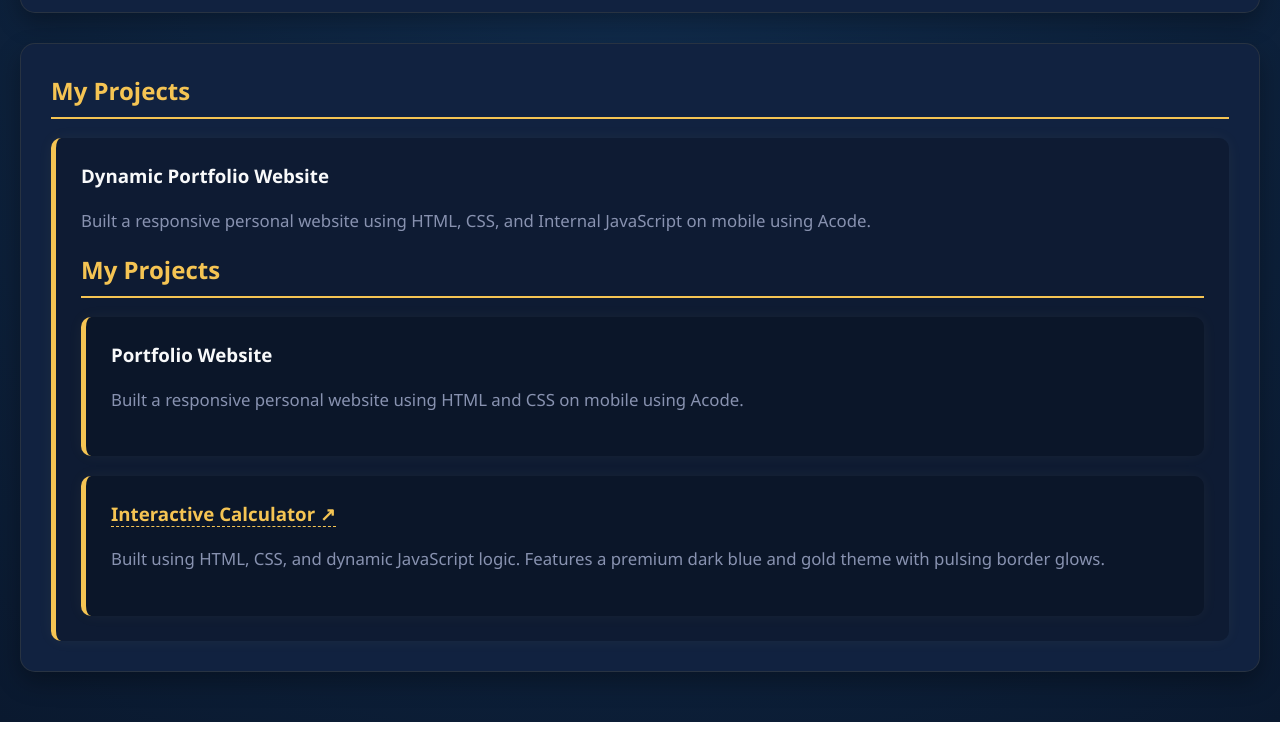
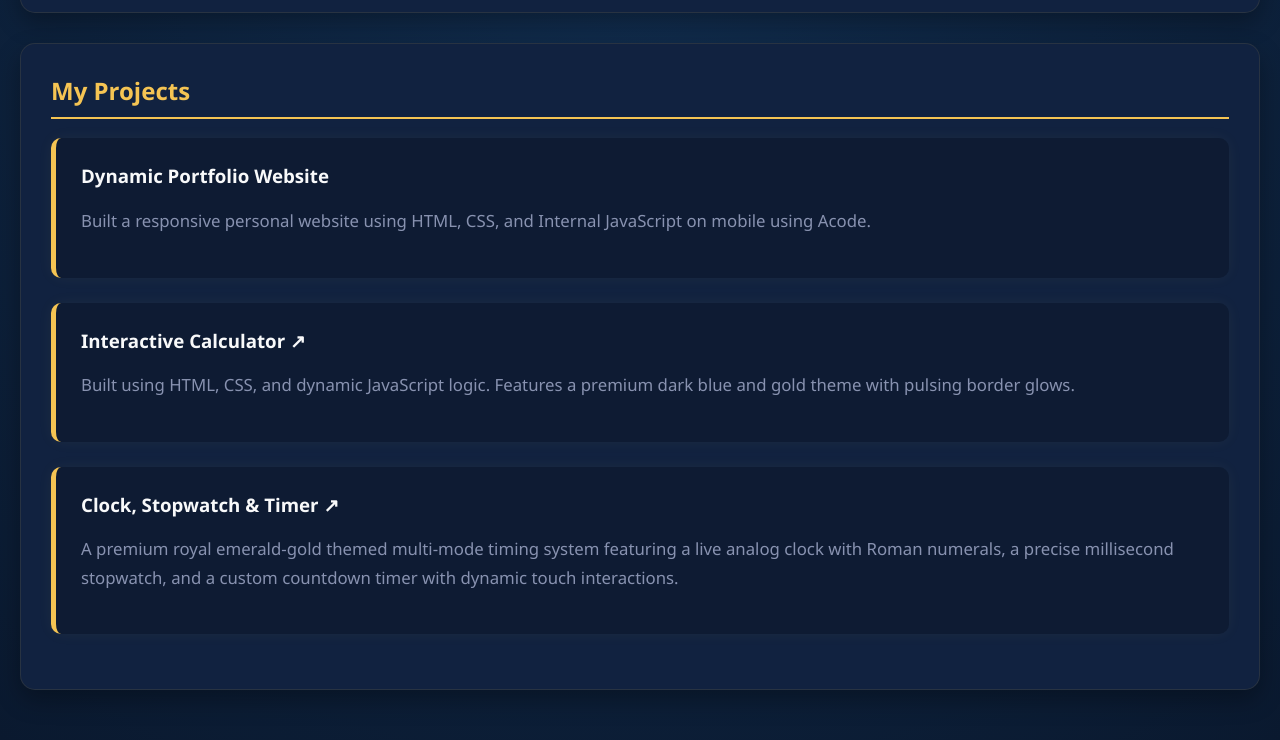
Before and after one commit to rayankhan-7/My-portfolio, a plain HTML site: page index.html in a window 1280 px wide. Shown: the part 844-1584 px from the top of the page. Drawn offline with Linux system fonts and the light colour scheme.

Commit message:
Add files via upload

```diff
--- a/index.html
+++ b/index.html
@@ -16,18 +16,33 @@
             opacity: 1;
             transform: translateY(0);
         }
+
+        /* Safe separation design taake projects alag alag boxes mein rahein */
+        .project-card {
+            margin-bottom: 25px; /* Doosre boxes se gap rakhne ke liye */
+        }
+
+        .project-title a {
+            color: inherit;
+            text-decoration: none;
+            transition: color 0.3s ease;
+        }
+
+        .project-title a:hover {
+            color: #dfb14b; /* Gold glow on hover */
+        }
     </style>
 </head>
 <body>
 
     <header>
         <h1 id="dynamic-title"></h1>
-        <p>Hi, I am Muhammad Rayan Khan a Matric Graduate passionate about Data & IT.</p>
+        <p>Hi, I am a Matric Graduate passionate about Data & IT.</p>
     </header>
 
     <section class="about reveal">
         <h2>About Me</h2>
-        <p>Completed my 10th grade in 2026 from Quaid-e-Azam Rangers school Nawabshah. Currently learning Web Development and exploring career paths in Data Science and Business Analysis. Active and motivated to work on new tech projects.</p>
+        <p>Completed my 10th grade in 2026. Currently learning Web Development and exploring career paths in Data Science and Business Analysis. Active and motivated to work on new tech projects.</p>
     </section>
 
     <section class="skills reveal">
@@ -41,37 +56,21 @@
 
     <section class="projects reveal">
         <h2>My Projects</h2>
-        <div class="project-card">
-            <h3>Dynamic Portfolio Website</h3>
-            <p>Built a responsive personal website using HTML, CSS, and Internal JavaScript on mobile using Acode.<div
-                <section class="projects reveal">
-        <h2>My Projects</h2>
-
-        <div class="project-card" style="margin-bottom: 20px;">
-            <h3>Portfolio Website</h3>
-            <p>Built a responsive personal website using HTML and CSS on mobile using Acode.</p>
-        </div>
 
         <div class="project-card">
-            <h3>
-                <a href="https://rayankhan-7.github.io/My-calculater/" target="_blank" style="color: #f5c453; text-decoration: none; border-bottom: 1px dashed #f5c453;">
-                    Interactive Calculator ↗
-                </a>
+            <h3 class="project-title">Dynamic Portfolio Website</h3>
+            <p class="project-desc">Built a responsive personal website using HTML, CSS, and Internal JavaScript on mobile using Acode.</p>
+        </div> <div class="project-card">
+            <h3 class="project-title">
+                <a href="https://rayankhan-7.github.io/My-calculater/" target="_blank">Interactive Calculator ↗</a>
             </h3>
-            <p>Built using HTML, CSS, and dynamic JavaScript logic. Features a premium dark blue and gold theme with pulsing border glows.</p>
-        </div>
-    </section>
-
-</div>
-</p>
-        </div>
-    </section>
-    <a href="https://wa.me/923362267118?text=Hi!%20I%20saw%20your%20portfolio%20and%20want%20to%20connect." class="whatsapp-floating-btn" target="_blank">
-        <svg viewBox="0 0 32 32" class="whatsapp-icon">
-            <path d="M16 0c-8.837 0-16 7.163-16 16 0 2.825.737 5.48 2.025 7.792l-2.025 7.392 7.561-1.983c2.212 1.144 4.727 1.799 7.392 1.799 8.837 0 16-7.163 16-16s-7.163-16-16-16zM16 29.333c-2.417 0-4.693-.619-6.683-1.701l-.479-.261-4.469 1.172 1.193-4.356-.287-.456c-1.193-1.896-1.828-4.115-1.828-6.448 0-6.984 5.683-12.667 12.667-12.667s12.667 5.683 12.667 12.667-5.683 12.667-12.667 12.667zM22.511 19.349c-.354-.177-2.104-1.036-2.427-1.156-.323-.115-.557-.177-.792.177-.234.354-.911 1.156-1.115 1.385-.203.234-.406.26-.76.083-1.505-.635-2.568-1.141-3.594-2.896-.271-.464.271-.427.776-1.432.083-.177.042-.328-.021-.453-.063-.125-.557-1.344-.766-1.849-.203-.495-.411-.427-.557-.432h-.479c-.167 0-.438.063-.667.313-.229.25-1.125 1.1-1.125 2.682s1.156 3.115 1.313 3.323c.156.208 2.271 3.464 5.505 4.865.766.333 1.365.531 1.833.682.771.245 1.474.208 2.031.125.615-.094 1.885-.771 2.156-1.479.271-.708.271-1.313.193-1.438-.083-.115-.302-.198-.656-.375z"/>
-        </svg>
-    </a>
-
+            <p class="project-desc">Built using HTML, CSS, and dynamic JavaScript logic. Features a premium dark blue and gold theme with pulsing border glows.</p>
+        </div> <div class="project-card">
+            <h3 class="project-title">
+                <a href="https://rayankhan-7.github.io/watch-stopwatch-and-timer/" target="_blank">Clock, Stopwatch & Timer ↗</a>
+            </h3>
+            <p class="project-desc">A premium royal emerald-gold themed multi-mode timing system featuring a live analog clock with Roman numerals, a precise millisecond stopwatch, and a custom countdown timer with dynamic touch interactions.</p>
+        </div> </section>
     <script>
         // 1. TYPING ANIMATION
         const titleText = "Welcome To My Dynamic Portfolio";
@@ -105,5 +104,12 @@
         window.addEventListener("scroll", revealSections);
         window.addEventListener("DOMContentLoaded", revealSections);
     </script>
+
+    <a href="https://wa.me/923017836926?text=Hi!%20I%20saw%20your%20portfolio%20and%20want%20to%20connect." class="whatsapp-floating-btn" target="_blank">
+        <svg viewBox="0 0 32 32" class="whatsapp-icon">
+            <path d="M16 0c-8.837 0-16 7.163-16 16 0 2.825.737 5.48 2.025 7.792l-2.025 7.392 7.561-1.983c2.212 1.144 4.727 1.799 7.392 1.799 8.837 0 16-7.163 16-16s-7.163-16-16-16zM16 29.333c-2.417 0-4.693-.619-6.683-1.701l-.479-.261-4.469 1.172 1.193-4.356-.287-.456c-1.193-1.896-1.828-4.115-1.828-6.448 0-6.984 5.683-12.667 12.667-12.667s12.667 5.683 12.667 12.667-5.683 12.667-12.667 12.667zM22.511 19.349c-.354-.177-2.104-1.036-2.427-1.156-.323-.115-.557-.177-.792.177-.234.354-.911 1.156-1.115 1.385-.203.234-.406.26-.76.083-1.505-.635-2.568-1.141-3.594-2.896-.271-.464.271-.427.776-1.432.083-.177.042-.328-.021-.453-.063-.125-.557-1.344-.766-1.849-.203-.495-.411-.427-.557-.432h-.479c-.167 0-.438.063-.667.313-.229.25-1.125 1.1-1.125 2.682s1.156 3.115 1.313 3.323c.156.208 2.271 3.464 5.505 4.865.766.333 1.365.531 1.833.682.771.245 1.474.208 2.031.125.615-.094 1.885-.771 2.156-1.479.271-.708.271-1.313.193-1.438-.083-.115-.302-.198-.656-.375z"/>
+        </svg>
+    </a>
+
 </body>
 </html>
```
